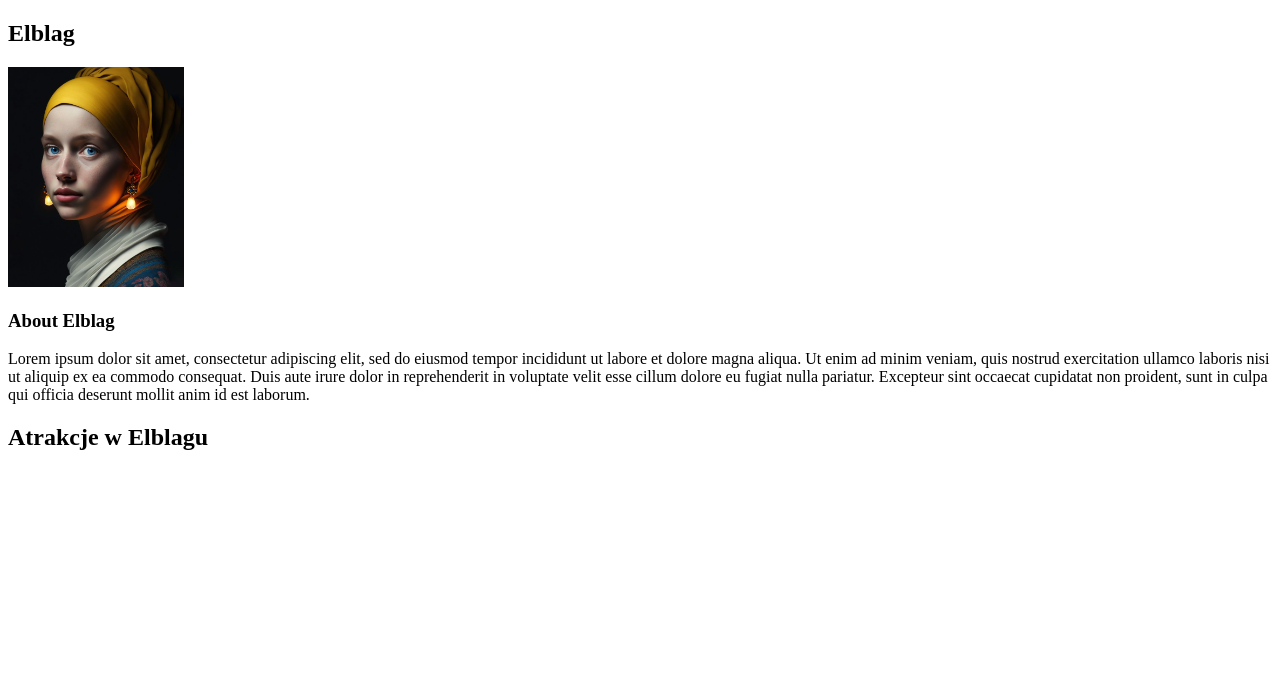
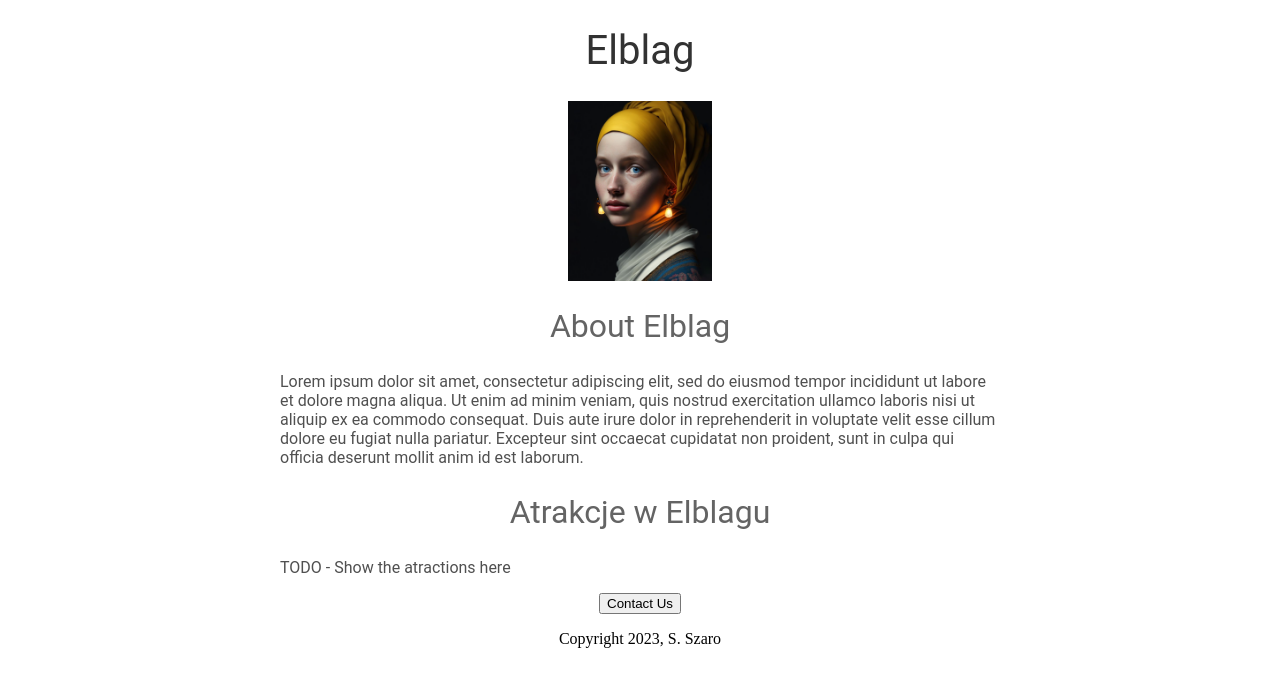
Before and after one commit to Parapet1288/jovian-careers-website, a Flask app: page / in a window 1280 px wide. Shown: the top 687 px of the page. Run offline with Flask 3, Linux system fonts and the light colour scheme.

Commit message:
added css and html

```diff
--- a/templates/home.html
+++ b/templates/home.html
@@ -2,12 +2,51 @@
 <html>
     <head>
         <title>Jovian Careers</title>
+        <style>
+            h1 {
+                font-size: 40px;
+                font-family: Roboto;
+                font-weight: normal;
+                color: rgb(50,50,50);
+                text-align: center;
+            }
+            h2 {
+                font-family: Roboto;
+                font-size: 32px;
+                color: rgb(100, 100, 100);
+                text-align: center;
+                font-weight: normal;
+            }
+            #banner {
+                display: block;
+                margin-left: auto;
+                margin-right: auto;
+                width: 20%;
+            }
+            .bodytext {
+               font-family: Roboto;
+               color: rgb(80, 80, 80);
+            }
+            #container {
+                max-width: 720px;
+                margin: 0 auto 0 auto;
+            }
+        </style>
     </head>
     <body>
-        <h2>Elblag</h2>
-        <img src="../static/earring.webp" height="220">
-        <h3>About Elblag</h3>
-        <p>Lorem ipsum dolor sit amet, consectetur adipiscing elit, sed do eiusmod tempor incididunt ut labore et dolore magna aliqua. Ut enim ad minim veniam, quis nostrud exercitation ullamco laboris nisi ut aliquip ex ea commodo consequat. Duis aute irure dolor in reprehenderit in voluptate velit esse cillum dolore eu fugiat nulla pariatur. Excepteur sint occaecat cupidatat non proident, sunt in culpa qui officia deserunt mollit anim id est laborum.</p>
+        <div id="container">
+        <h1>Elblag</h1>
+        <img id="banner" src="../static/earring.webp">
+        <h2>About Elblag</h2>
+        <p class="bodytext">Lorem ipsum dolor sit amet, consectetur adipiscing elit, sed do eiusmod tempor incididunt ut labore et dolore magna aliqua. Ut enim ad minim veniam, quis nostrud exercitation ullamco laboris nisi ut aliquip ex ea commodo consequat. Duis aute irure dolor in reprehenderit in voluptate velit esse cillum dolore eu fugiat nulla pariatur. Excepteur sint occaecat cupidatat non proident, sunt in culpa qui officia deserunt mollit anim id est laborum.</p>
         <h2>Atrakcje w Elblagu</h2>
+        <p class="bodytext">
+            TODO - Show the atractions here
+        </p>
+        <div style="text-align: center;">
+        <button>Contact Us</button>
+            <p>Copyright 2023, S. Szaro</p>
+        </div>
+    </div>
     </body>
 </html>
```
